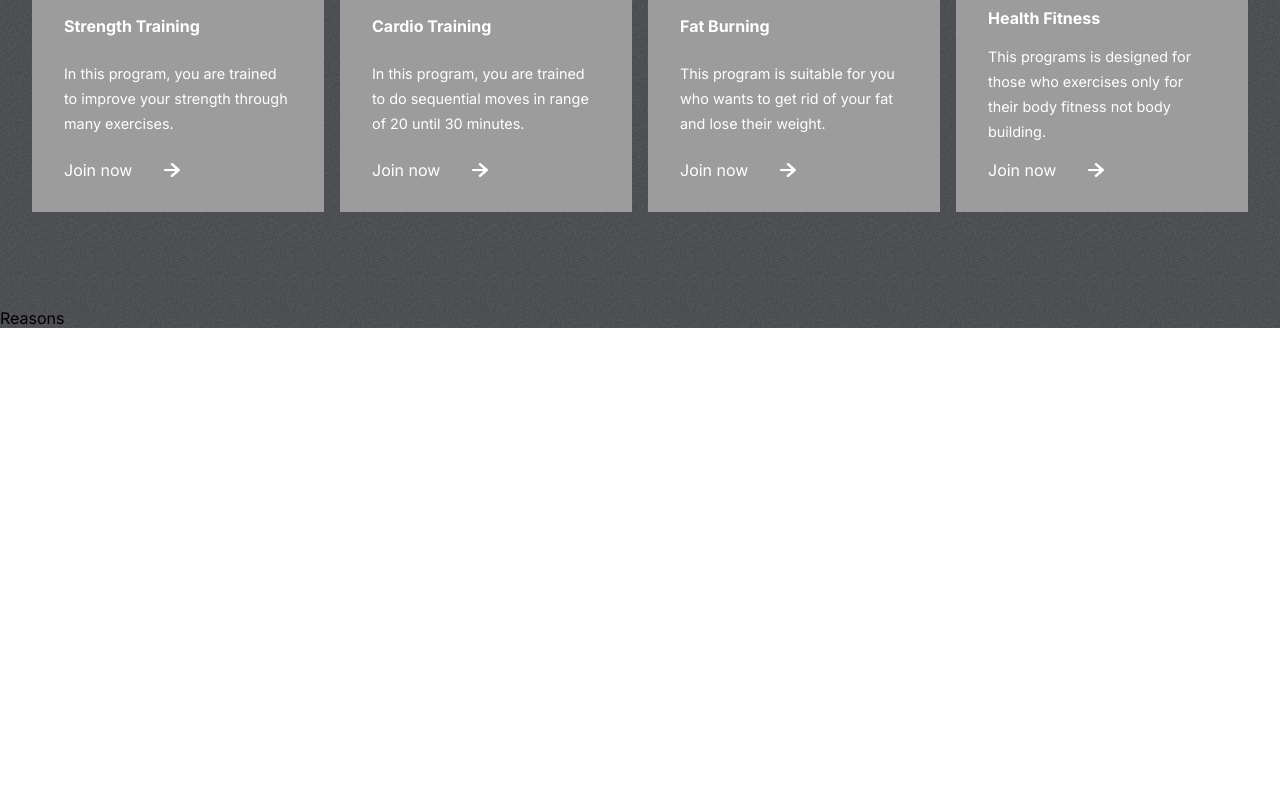
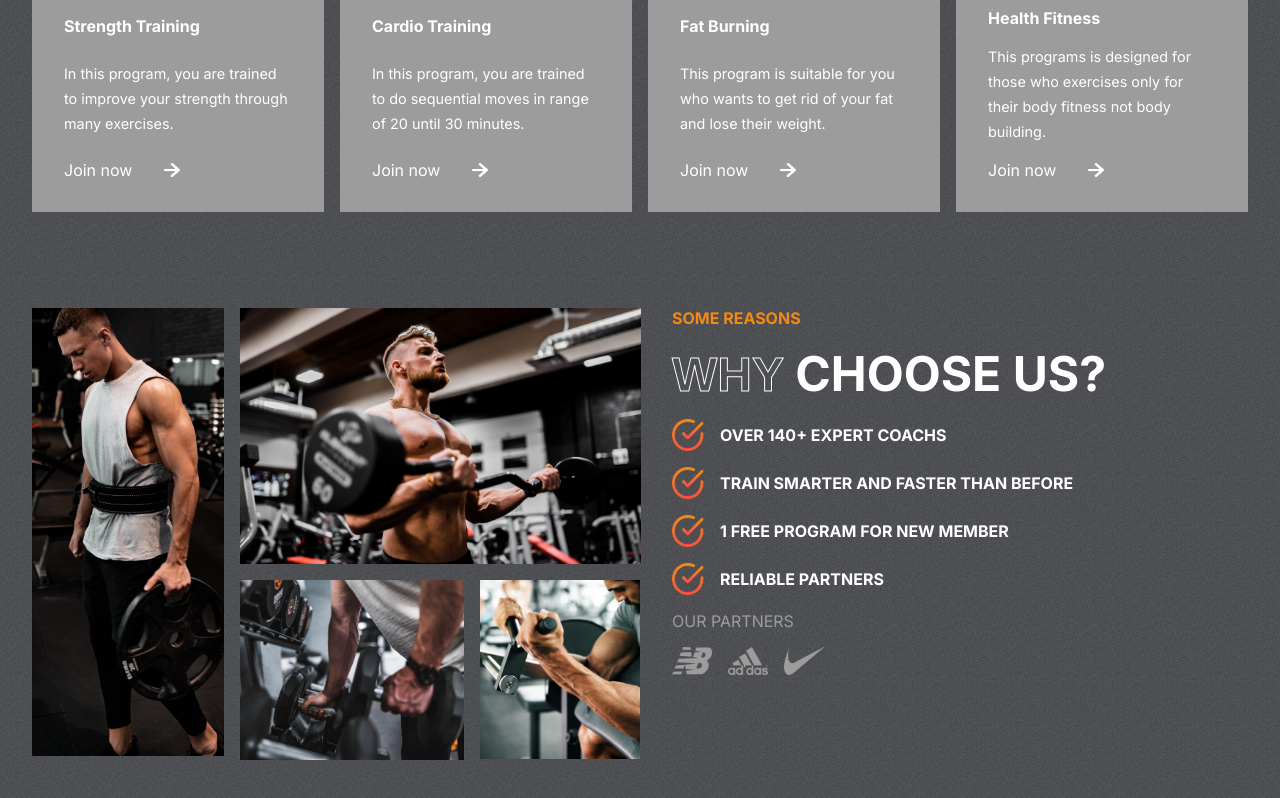
Before and after one commit to rimon005/FitClub, a React (Create React App) app: page / in a window 1280 px wide. Shown: the part 1012-1810 px from the top of the page. Before the commit the page ends 1340 px from the top, so only its background shows below. Built offline with nearby package versions, Linux system fonts and the light colour scheme.

Commit message:
reasons section style

```diff
--- a/src/components/Reasons/Reasons.css
+++ b/src/components/Reasons/Reasons.css
@@ -0,0 +1,92 @@
+.reasons{
+    padding: 0rem 2rem;
+    display: flex;
+    gap: 2rem;
+}
+
+.left-r{
+    flex: 1 1;
+    display: grid;
+    grid-template-columns: repeat(3 , 1fr);
+    gap: 1rem;
+    grid-auto-rows: 1fr;
+}
+.left-r>img{
+    object-fit: cover;
+}
+
+.left-r>:nth-child(1){
+    width: 12rem;
+    grid-row: 1/3;
+    height: 28rem;
+}
+
+.left-r>:nth-child(2){
+    width: auto;
+    height: 16rem;
+    grid-column: 2/4;
+}
+.left-r>:nth-child(3){
+    width: 14rem;
+    grid-column: 2/3;
+    grid-row: 2;
+}
+.left-r>:nth-child(4){
+    width: 10rem;
+    grid-row: 2;
+    grid-column: 3/4;
+    height: 11.2rem;
+}
+
+
+.right-r{
+    flex: 1 1;
+    text-transform: uppercase;
+    gap: 1rem;
+    display: flex;
+    flex-direction: column;
+}
+
+.right-r>:first-child{
+    color: var(--orange) ;
+    font-weight: bold;
+}
+
+.right-r>:nth-child(2){
+    color: white;
+    font-size: 3rem;
+    font-weight: bold;
+}
+
+.details{
+    display: flex;
+    flex-direction: column;
+    gap: 1rem;
+}
+
+.details>div{
+    display: flex;
+    align-items: center;
+    font-size: 1rem;
+    gap: 1rem;
+}
+
+.details>div>img{
+    width: 2rem;
+    height: 2rem;
+}
+
+.details>div>span{
+    color: white;
+    font-weight: bold;
+    font-size: 1rem;
+}
+
+.partners{
+    display: flex;
+    gap: 1rem;
+}
+
+.partners>img{
+    width: 2.5rem;
+}
--- a/src/components/Reasons/Reasons.js
+++ b/src/components/Reasons/Reasons.js
@@ -1,9 +1,63 @@
 import React from 'react';
-import './Reasons.css'
+import './Reasons.css';
+import image1 from '../../assets/image1.png'
+import image2 from '../../assets/image2.png'
+import image3 from '../../assets/image3.png'
+import image4 from '../../assets/image4.png'
+import nb from '../../assets/nb.png';
+import adidas from '../../assets/adidas.png';
+import nike from '../../assets/nike.png';
+import tick from '../../assets/tick.png'
 const Reasons = () => {
     return (
-        <div>
-            Reasons
+        <div className='reasons' id='reasons'>
+            {/* left reasons */}
+            <div className='left-r'>
+                <img src={image1} alt="" />
+                <img src={image2} alt="" />
+                <img src={image3} alt="" />
+                <img src={image4} alt="" />
+            </div>
+
+            {/* Right reasons */}
+
+            <div className='right-r'>
+                <span>some reasons</span>
+                <div>
+                    <span className='stroke-text'>why</span>
+                    <span> choose us?</span>
+                </div>
+
+                {/* reasons details */}
+
+                <div className='details'>
+                    <div>
+                        <img src={tick} alt="" />
+                        <span>OVER 140+ EXPERT COACHS</span>
+                    </div>
+                    <div>
+                        <img src={tick} alt="" />
+                        <span>TRAIN SMARTER AND FASTER THAN BEFORE</span>
+                    </div>
+                    <div>
+                        <img src={tick} alt="" />
+                        <span>1 FREE PROGRAM FOR NEW MEMBER</span>
+                    </div>
+                    <div>
+                        <img src={tick} alt="" />
+                        <span>RELIABLE PARTNERS</span>
+                    </div>
+                </div>
+                {/* OUR PARTNERS */}
+
+                <span style={{ color: "var(--gray)" }}>OUR PARTNERS</span>
+
+                <div className='partners'>
+                    <img src={nb} alt="" />
+                    <img src={adidas} alt="" />
+                    <img src={nike} alt="" />
+                </div>
+            </div>
         </div>
     );
 };
```
